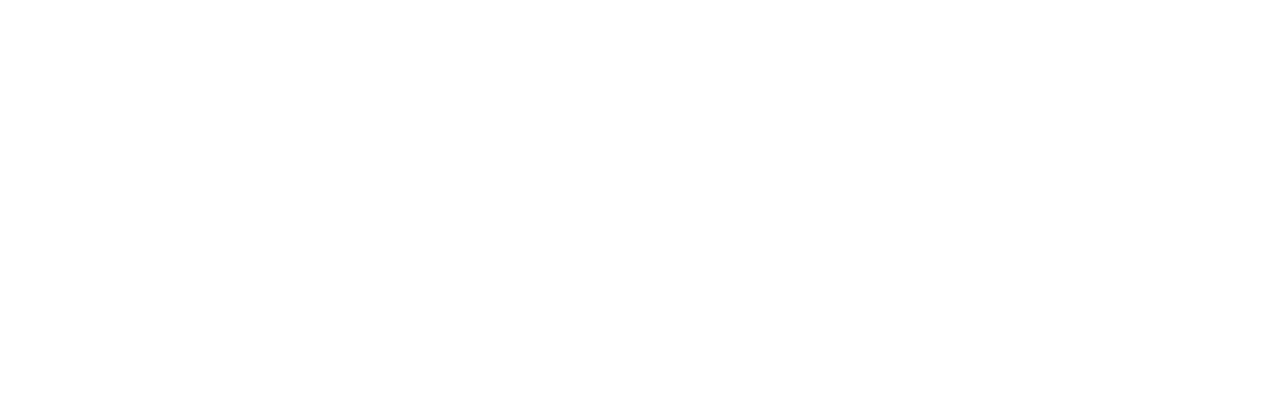
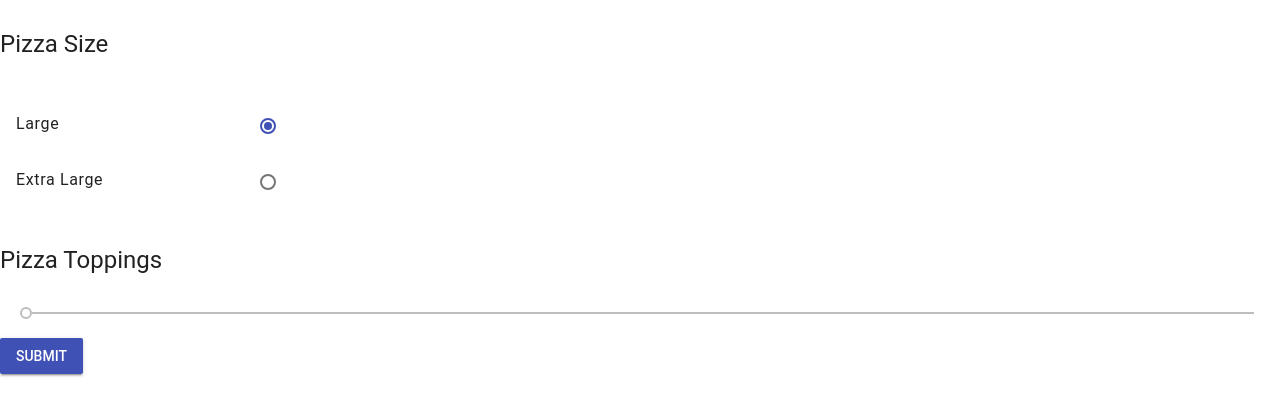
Before and after one commit to SHH-ICS/weekly-3b-ChrisRobby, a plain HTML site: page index.html in a window 1280 px wide. Drawn offline with nearby package versions, Linux system fonts and the light colour scheme.

Commit message:
Pizza menu on html

```diff
--- a/index.html
+++ b/index.html
@@ -1,11 +1,25 @@
 <!DOCTYPE HTML>
   <head>
-    <title></title>
+    <title>Pizza Menu</title>
 
     <!-- MDL Inclusions -->
     <link rel="stylesheet" href="https://fonts.googleapis.com/icon?family=Material+Icons">
     <link rel="stylesheet" href="https://code.getmdl.io/1.3.0/material.indigo-pink.min.css">
     <script defer src="https://code.getmdl.io/1.3.0/material.min.js"></script>
+
+    <style>
+    .demo-list-item {
+      width: 300px;
+    }
+
+    .demo-list-radio {
+      display: inline;
+    }
+
+	.demo-list-header {
+	  font-size: 18pt;
+	}
+    </style>
 
   </head>
 
@@ -13,6 +27,47 @@
 
     <form name="myForm" action="handler.php" method="POST">
 
+      <!-- mdl list : pizza-size -->
+      <div>
+        <h3 class="demo-list-header">Pizza Size</h3>
+
+        <ul class="demo-list-item mdl-list">
+          <li class="mdl-list__item">
+            <span class="mdl-list__item-primary-content">
+              Large
+            </span>
+            <span class="mdl-list__item-secondary-action">
+              <label class="demo-list-radio mdl-radio mdl-js-radio mdl-js-ripple-effect" for="list-size-large">
+                <input type="radio" id="list-size-large" class="mdl-radio__button"  name="pizza-size"  value="1" checked />
+              </label>
+            </span>
+          </li>
+
+          <li class="mdl-list__item">
+            <span class="mdl-list__item-primary-content">
+              Extra Large
+            </span>
+            <span class="mdl-list__item-secondary-action">
+              <label class="demo-list-radio mdl-radio mdl-js-radio mdl-js-ripple-effect" for="list-size-xlarge">
+                <input type="radio" id="list-size-xlarge" class="mdl-radio__button" name="pizza-size" value="2" />
+              </label>
+            </span>
+          </li>
+        </ul>
+      </div>
+
+      <!-- mdl slide : pizza-topping -->
+	  <p style="width:300px">
+	    <h3 class="demo-list-header">Pizza Toppings</h3>
+
+		<input class="mdl-slider mdl-js-slider" type="range" id="topping" name="pizza-topping" min="1" max="4" value="1" step="1">
+      </p>
+
+	  <!-- Accent-colored raised button with ripple -->
+      <button class="mdl-button mdl-js-button mdl-button--raised mdl-js-ripple-effect mdl-button--primary">
+        Submit
+      </button>
+
     </form>
 
   </body>
```
